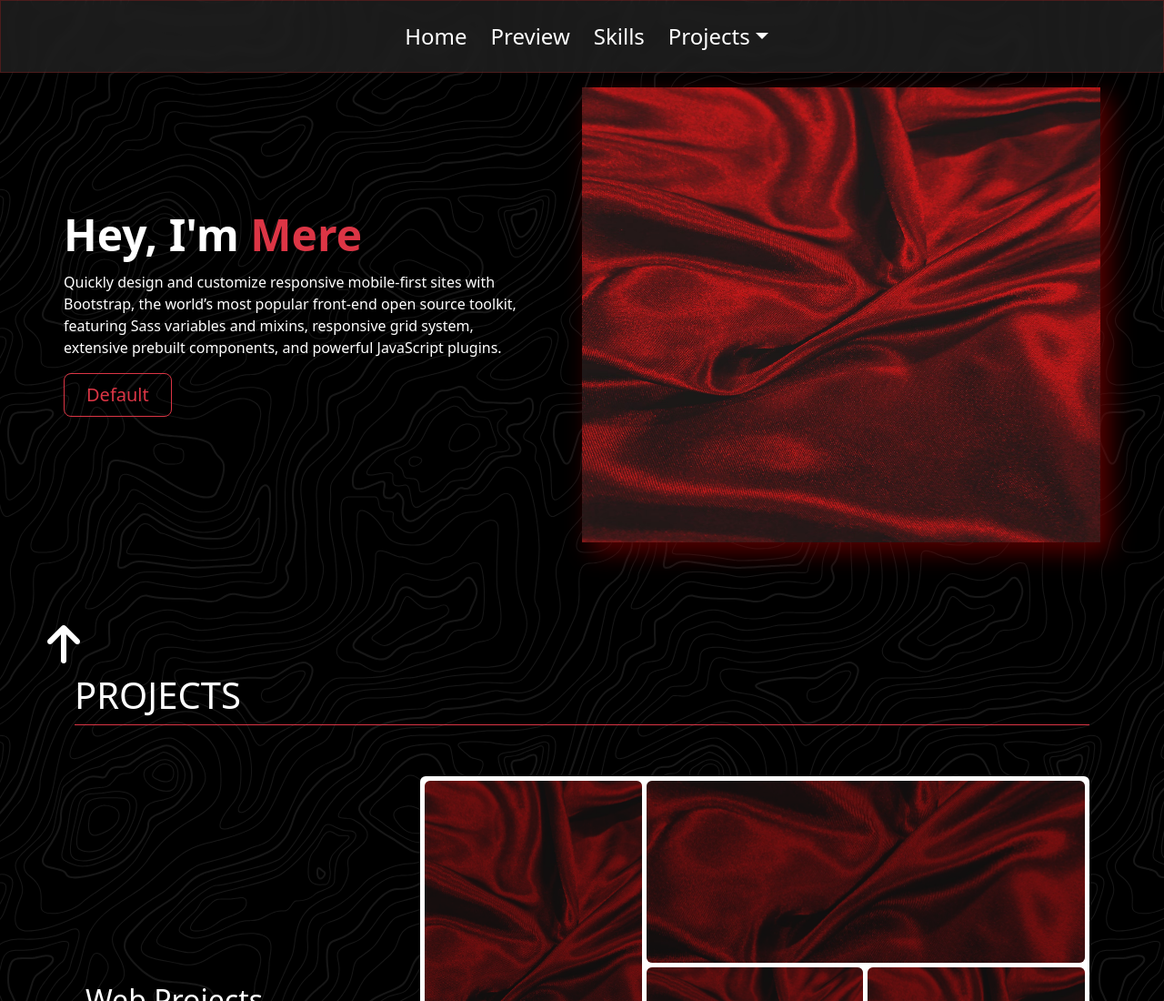
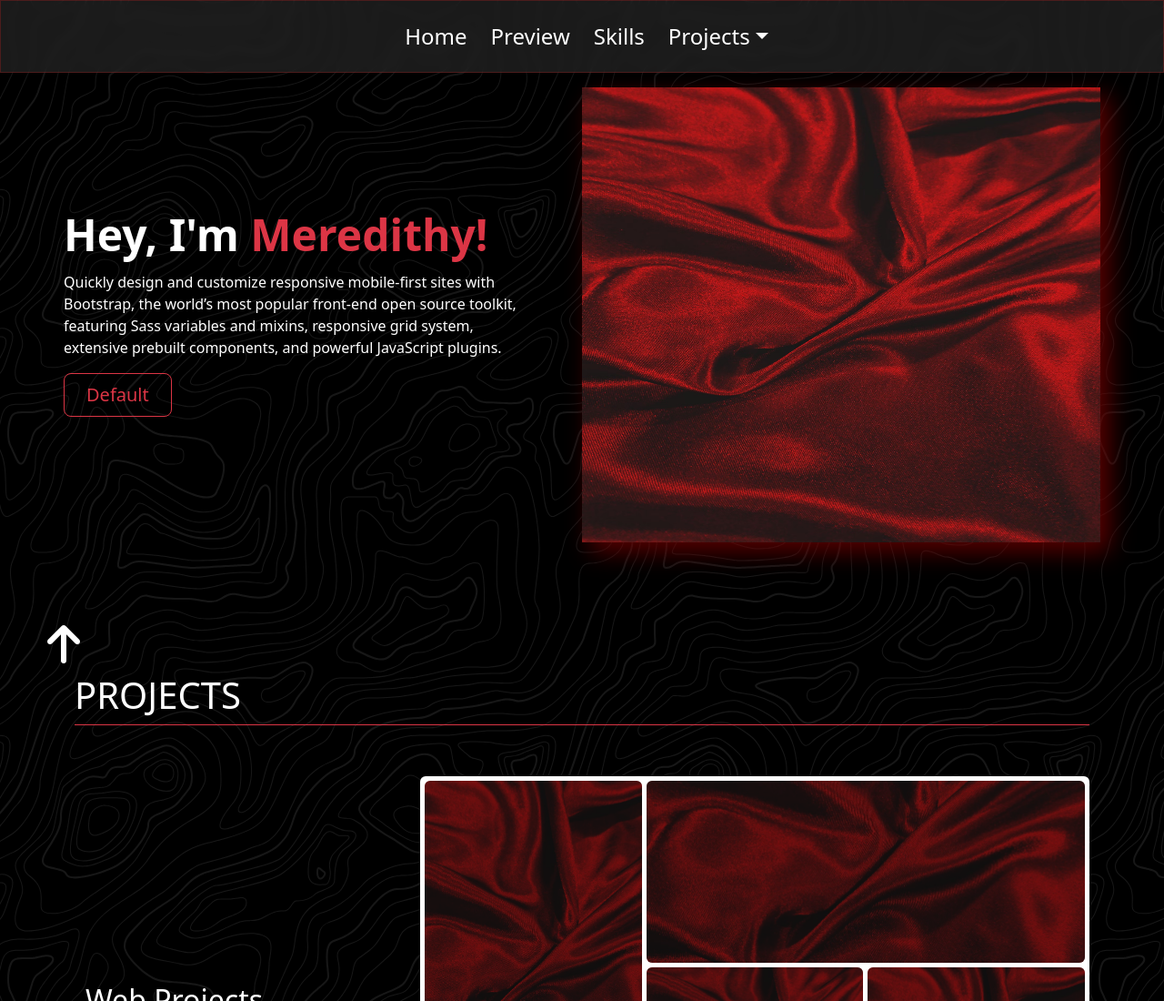
Before and after one commit to Mere-Frances/Bootstrap-portfolio-demo, a plain HTML site: page index.html in a window 1280 px wide. Shown: the top 1100 px of the page at 91% size. Drawn offline with nearby package versions, Linux system fonts and the light colour scheme.

Commit message:
spelling updates

```diff
--- a/index.html
+++ b/index.html
@@ -67,7 +67,7 @@
                     height="500" loading="lazy">
             </div>
             <div class="col-lg-6">
-                <h1 class="display-5 fw-bold text-body-primary lh-1 mb-3">Hey, I'm <span class="text-danger">Mere</span>
+                <h1 class="display-5 fw-bold text-body-primary lh-1 mb-3">Hey, I'm <span class="text-danger">Meredithy!</span>
                 </h1>
                 <p class="fw-light">Quickly design and customize responsive mobile-first sites with Bootstrap, the
                     world’s
```
